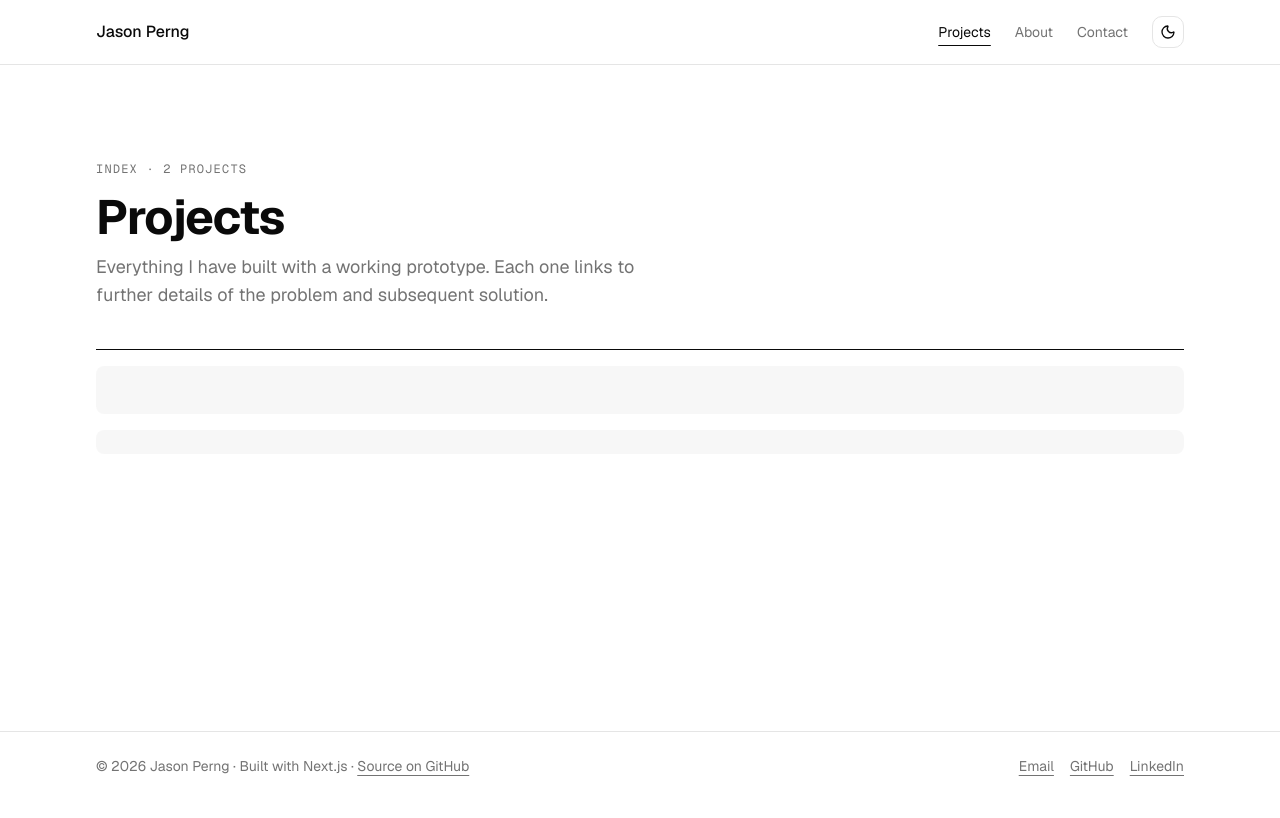
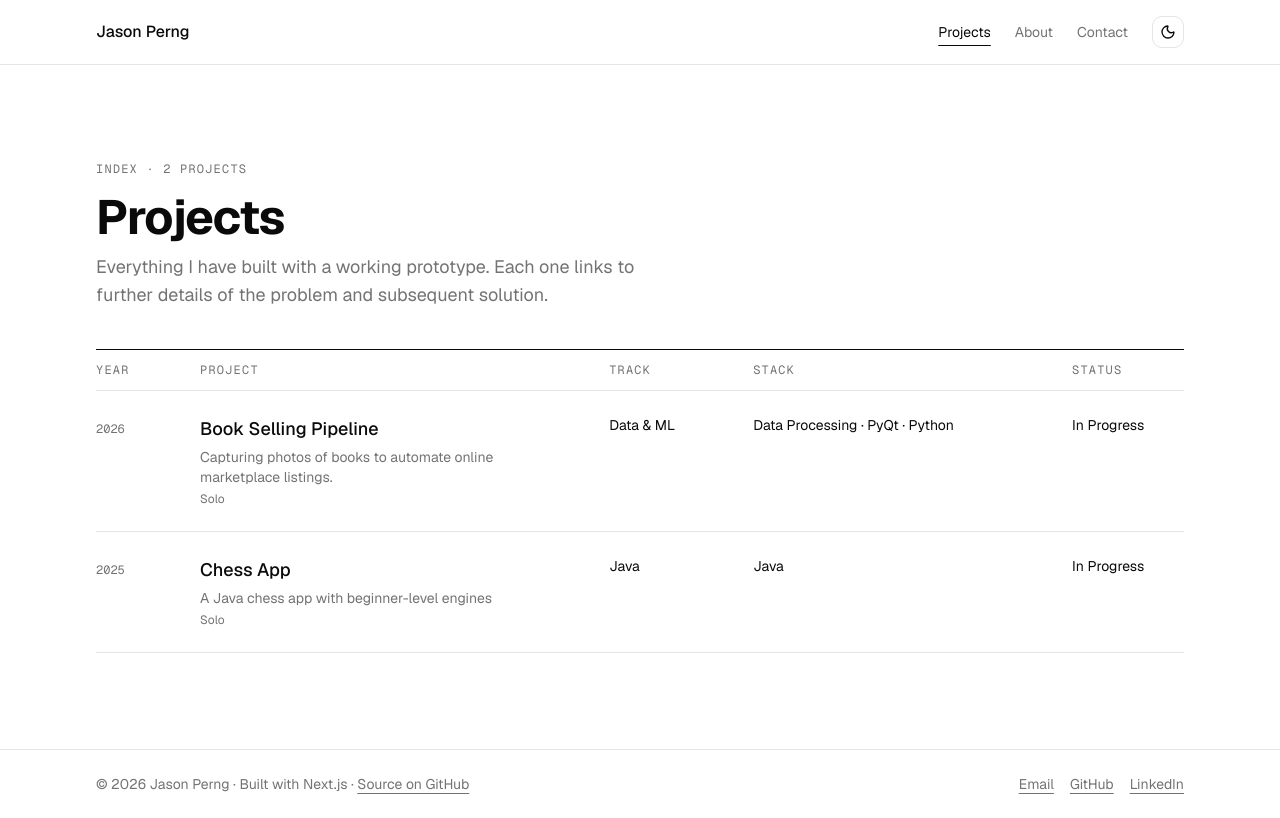
Before and after one commit to Jason17401/portfolio, a Next.js app: page /projects in a window 1280 px wide. Built offline with nearby package versions, Linux system fonts and the light colour scheme.

Commit message:
feat: implement basic project list functionality and UI

```diff
--- a/package.json
+++ b/package.json
@@ -18,7 +18,7 @@
     "class-variance-authority": "^0.7.1",
     "cn": "^0.5.1",
     "lucide-react": "^1.66.0",
-    "next": "16.4.3",
+    "next": "16.4.6",
     "next-themes": "^0.4.6",
     "react": "19.3.0",
     "react-dom": "19.3.0",
--- a/src/app/(site)/projects/page.tsx
+++ b/src/app/(site)/projects/page.tsx
@@ -1,18 +1,45 @@
 import { Suspense } from "react";
 import { Container } from "@/components/layout/container";
 import { getProjectSummaries } from "@/server/queries/projects";
+import {
+  ProjectList,
+  ProjectListSkeleton,
+} from "@/components/projects/project-list";
 
 async function ProjectCount() {
   const projects = await getProjectSummaries();
   const n = projects.length;
   return (
     <>
-      {n} {n === 1 ? "project" : "projects"}{" "}
+      {n} {n === 1 ? "project" : "projects"}
     </>
   );
 }
 
-export default function ProjectsPage() {
+async function ProjectBrowser({
+  searchParams,
+}: {
+  searchParams: PageProps<"/projects">["searchParams"];
+}) {
+  const search = await searchParams;
+  const projects = await getProjectSummaries();
+  return (
+    <>
+      <p aria-hidden="true">{search[0]}</p>
+      {projects.length > 0 ? (
+        <ProjectList projects={projects} />
+      ) : (
+        <ProjectListSkeleton />
+      )}
+    </>
+  );
+}
+
+function ProjectBrowserSkeleton() {
+  return <></>;
+}
+
+export default function ProjectsPage({ searchParams }: PageProps<"/projects">) {
   return (
     <>
       <header className="pt-16 pb-10 md:pt-24">
@@ -36,10 +63,9 @@ export default function ProjectsPage() {
       <section aria-labelledby="project-list" className="pb-16 md:pb-24">
         <Container>
           <div className="border-t border-rule">
-            <div aria-hidden="true" className="space-y-4">
-              <div className="mt-4 h-12 rounded-md bg-muted motion-safe:animate-pulse" />
-              <div className="h-6 rounded-md bg-muted motion-safe:animate-pulse" />
-            </div>
+            <Suspense fallback={<ProjectBrowserSkeleton />}>
+              <ProjectBrowser searchParams={searchParams} />
+            </Suspense>
           </div>
         </Container>
       </section>
--- /dev/null
+++ b/src/components/projects/project-list.tsx
@@ -0,0 +1,63 @@
+import { Skeleton } from "@/components/ui/skeleton";
+import type { ProjectSummary } from "@/lib/types";
+import { ProjectRow } from "./project-row";
+
+const COLUMNS =
+  "md:grid md:grid-cols-[3.5rem_minmax(0,2fr)_6rem_minmax(0,1.5fr)_7rem] md:gap-x-12";
+const SUBGRID = "md:col-span-5 md:grid md:grid-cols-subgrid";
+const ROW = `grid gap-y-2 border-b border-border py-6 md:gap-y-0 ${SUBGRID}`;
+
+function ListHeader() {
+  return (
+    <div
+      aria-hidden="true"
+      className={`hidden border-b border-border py-3 font-mono text-xs tracking-widest text-muted-foreground uppercase ${SUBGRID}`}
+    >
+      <span>Year</span>
+      <span>Project</span>
+      <span>Track</span>
+      <span>Stack</span>
+      <span>Status</span>
+    </div>
+  );
+}
+
+export function ProjectList({
+  projects,
+}: {
+  projects: readonly ProjectSummary[];
+}) {
+  return (
+    <div className={COLUMNS}>
+      <ListHeader />
+      <ul className={SUBGRID}>
+        {projects.map((project) => (
+          <ProjectRow key={project.slug} project={project} className={ROW} />
+        ))}
+      </ul>
+    </div>
+  );
+}
+
+export function ProjectListSkeleton({ rows = 3 }: { rows?: number }) {
+  return (
+    <div className={COLUMNS}>
+      <ListHeader />
+      <div className={SUBGRID}>
+        {Array.from({ length: rows }, (_, i) => (
+          <div key={i} className={ROW}>
+            <Skeleton className="h-4 w-10" />
+            <div className="flex flex-col gap-2">
+              <Skeleton className="h-6 w-48" />
+              <Skeleton className="h-4 w-full" />
+              <Skeleton className="h-3 w-10" />
+            </div>
+            <Skeleton className="h-4 w-16" />
+            <Skeleton className="h-4 w-32" />
+            <Skeleton className="h-4 w-20" />
+          </div>
+        ))}
+      </div>
+    </div>
+  );
+}
--- /dev/null
+++ b/src/components/projects/project-row.tsx
@@ -0,0 +1,40 @@
+import Link from "next/link";
+import { cn } from "@/lib/utils";
+import { STATUS_LABELS, TRACK_LABELS, type ProjectSummary } from "@/lib/types";
+
+type ProjectRowProps = { project: ProjectSummary; className?: string };
+
+export function ProjectRow({ project, className }: ProjectRowProps) {
+  return (
+    <li className={cn("group relative", className)}>
+      <p className="font-mono text-xs text-muted-foreground md:pt-1.5">
+        <span className="sr-only">Started </span>
+        {project.startYear}
+      </p>
+      <div>
+        <h2 className="text-lg font-medium">
+          <Link
+            href={`/projects/${project.slug}`}
+            className="underline-offset-4 group-hover:underline after:absolute after:inset-0 focus-visible:outline-none focus-visible:after:rounded-md focus-visible:after:ring-2 focus-visible:after:ring-ring"
+          >
+            {project.title}
+          </Link>
+        </h2>
+        <p className="mt-1 text-sm text-muted-foreground">{project.tagline}</p>
+        <p className="mt-1 text-xs text-muted-foreground">{project.role}</p>
+      </div>
+      <p className="text-sm">
+        <span className="sr-only">Track: </span>
+        {TRACK_LABELS[project.track]}
+      </p>
+      <p className="text-sm">
+        <span className="sr-only">Stack: </span>
+        {project.tech.join(" · ")}
+      </p>
+      <p className="text-sm">
+        <span className="sr-only">Status: </span>
+        {STATUS_LABELS[project.status]}
+      </p>
+    </li>
+  );
+}
--- /dev/null
+++ b/src/components/ui/skeleton.tsx
@@ -0,0 +1,14 @@
+import { cn } from "cn";
+
+function Skeleton({ className, ...props }: React.ComponentProps<"div">) {
+  return (
+    <div
+      data-slot="skeleton"
+      aria-hidden="true"
+      className={cn("rounded-md bg-muted motion-safe:animate-pulse", className)}
+      {...props}
+    />
+  );
+}
+
+export { Skeleton };
--- a/src/server/queries/projects.ts
+++ b/src/server/queries/projects.ts
@@ -25,7 +25,7 @@ const projects: Project[] = [
     tagline:
       "Capturing photos of books to automate online marketplace listings.",
     role: "Solo",
-    tech: ["Data Processing", "PyQt", "Python", "Git"],
+    tech: ["Data Processing", "PyQt", "Python"],
     track: "data-ml",
     status: "in-progress",
     startYear: 2026,
```
Also changed, not shown: 1 other file (tests, documents, lock files or other folders).
